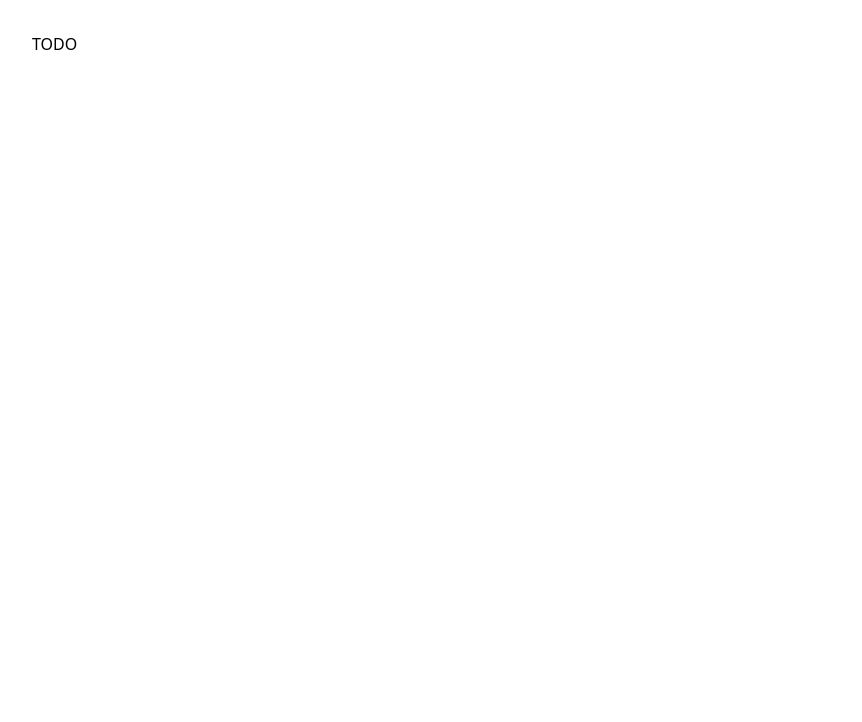
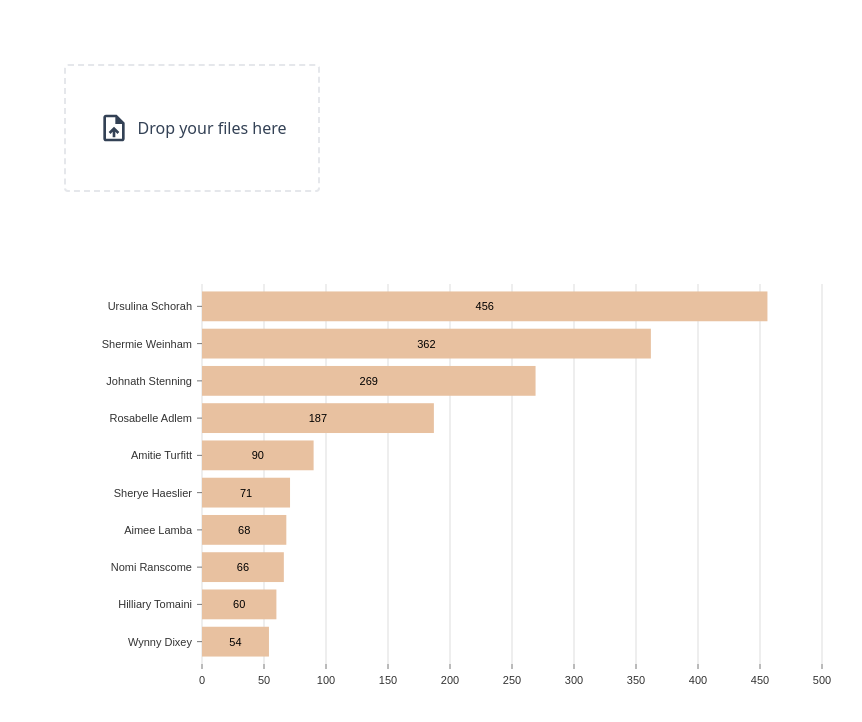
Before and after one commit to karl-run/emoji-graph, a Next.js app: page / in a window 1280 px wide. Shown: the top 722 px of the page, without its empty margins (0-862 px from the left). Built offline with nearby package versions, Linux system fonts and the light colour scheme.

Commit message:
working poc

```diff
--- /dev/null
+++ b/src/analyse/emojis.ts
@@ -0,0 +1,21 @@
+import * as R from 'remeda';
+
+import { Emoji } from '@/analyse/parse';
+
+export function getTop(emojis: Emoji[], count = 10): [string, number][] {
+  const userLookup = R.pipe(
+    emojis,
+    R.uniqBy(R.prop('user_id')),
+    R.map((it): [string, string] => [it.user_id, it.user_display_name]),
+    (it) => R.fromPairs(it),
+  );
+
+  return R.pipe(
+    emojis,
+    R.groupBy(R.prop('user_id')),
+    R.toPairs,
+    R.sortBy((it) => it[1].length),
+    (it) => it.slice(-count),
+    R.map(([id, emojis]) => [userLookup[id], emojis.length]),
+  );
+}
--- /dev/null
+++ b/src/analyse/parse.ts
@@ -0,0 +1,53 @@
+import { z } from 'zod';
+
+export type Emoji = z.infer<typeof EmojiSchema>;
+const EmojiSchema = z.object({
+  name: z.string(),
+  is_alias: z.number(),
+  alias_for: z.string(),
+  url: z.string(),
+  team_id: z.string(),
+  user_id: z.string(),
+  created: z.number(),
+  is_bad: z.boolean(),
+  user_display_name: z.string(),
+  avatar_hash: z.string(),
+  can_delete: z.boolean(),
+  synonyms: z.array(z.unknown()),
+});
+
+export const ExpectedShapeSchema = z.object({
+  ok: z.boolean(),
+  emoji: z.array(EmojiSchema),
+  paging: z.object({
+    count: z.number(),
+    total: z.number(),
+    page: z.number(),
+    pages: z.number(),
+  }),
+});
+
+export function readDroppedFile(
+  file: File,
+): Promise<Emoji[] | { message: string }> {
+  return new Promise((resolve, reject) => {
+    const reader = new FileReader();
+
+    reader.onabort = () => reject(reader.error ?? 'Unknown error');
+    reader.onerror = () => reject(reader.error ?? 'Unknown error');
+    reader.onload = () => {
+      try {
+        const object = JSON.parse(reader.result as string);
+        const parsed = ExpectedShapeSchema.safeParse(object);
+        if (parsed.success) {
+          return resolve(parsed.data.emoji);
+        } else {
+          reject(parsed.error.message);
+        }
+      } catch (error) {
+        reject('Malformed JSON-file');
+      }
+    };
+    reader.readAsText(file);
+  });
+}
--- a/src/app/page.tsx
+++ b/src/app/page.tsx
@@ -1,7 +1,13 @@
 import { Inter } from 'next/font/google';
+import UploadAndGraph from '@/app/upload-and-graph';
 
 const inter = Inter({ subsets: ['latin'] });
 
 export default function Home() {
-  return <main className="p-8">TODO</main>;
+
+  return (
+    <main className="p-8">
+      <UploadAndGraph />
+    </main>
+  );
 }
--- /dev/null
+++ b/src/app/upload-and-graph.tsx
@@ -0,0 +1,19 @@
+'use client';
+
+import React, { useState } from 'react';
+import FileDropZone from '@/components/FileDropZone';
+import EmojiBarChart from '@/components/EmojiBarChart';
+import { Emoji } from '@/analyse/parse';
+
+function UploadAndGraph(): JSX.Element {
+  const [data, setData] = useState<Emoji[]>([]);
+
+  return (
+    <div>
+      <FileDropZone onFileLoad={setData} />
+      <EmojiBarChart emoji={data} />
+    </div>
+  );
+}
+
+export default UploadAndGraph;
--- /dev/null
+++ b/src/components/EmojiBarChart.tsx
@@ -0,0 +1,51 @@
+'use client';
+
+import React from 'react';
+import * as R from 'remeda';
+import { Bar, BarDatum } from '@nivo/bar';
+import { Emoji } from '@/analyse/parse';
+import { getTop } from '@/analyse/emojis';
+
+const exampleData: BarDatum[] = [
+  { name: 'Wynny Dixey', emojis: 54 },
+  { name: 'Hilliary Tomaini', emojis: 60 },
+  { name: 'Nomi Ranscome', emojis: 66 },
+  { name: 'Aimee Lamba', emojis: 68 },
+  { name: 'Sherye Haeslier', emojis: 71 },
+  { name: 'Amitie Turfitt', emojis: 90 },
+  { name: 'Rosabelle Adlem', emojis: 187 },
+  { name: 'Johnath Stenning', emojis: 269 },
+  { name: 'Shermie Weinham', emojis: 362 },
+  { name: 'Ursulina Schorah', emojis: 456 },
+];
+
+function EmojiBarChart({ emoji }: { emoji: Emoji[] }): JSX.Element {
+  return (
+    <Bar
+      indexBy="name"
+      keys={['emojis']}
+      groupMode="grouped"
+      layout="horizontal"
+      tooltip={() => null}
+      width={900}
+      height={500}
+      margin={{ top: 60, right: 110, bottom: 60, left: 170 }}
+      data={emoji.length == 0 ? exampleData : mapToTop10(emoji)}
+      padding={0.2}
+      labelTextColor={'inherit:darker(1.4)'}
+      labelSkipWidth={16}
+      labelSkipHeight={16}
+      enableGridY={false}
+      enableGridX
+    />
+  );
+}
+
+function mapToTop10(emoji: Emoji[]): BarDatum[] {
+  return R.pipe(
+    getTop(emoji, 10),
+    R.map(([key, count]) => ({ name: key, emojis: count })),
+  );
+}
+
+export default EmojiBarChart;
--- /dev/null
+++ b/src/components/FileDropZone.tsx
@@ -0,0 +1,64 @@
+'use client';
+
+import React, { useCallback } from 'react';
+import { useDropzone } from 'react-dropzone';
+
+import { cn } from '@/utils/cn';
+import { Emoji, readDroppedFile } from '@/analyse/parse';
+
+interface Props {
+  onFileLoad: (emoji: Emoji[]) => void;
+}
+
+function FileDropZone({ onFileLoad }: Props): JSX.Element {
+  const onDrop = useCallback(
+    async (acceptedFiles: File[]) => {
+      const [first] = acceptedFiles;
+
+      const result = await readDroppedFile(first);
+
+      if (Array.isArray(result)) {
+        onFileLoad(result);
+      } else {
+        // TODO error handling
+        console.error(result);
+      }
+    },
+    [onFileLoad],
+  );
+
+  const { getRootProps, getInputProps, isDragActive } = useDropzone({ onDrop });
+
+  console.log('isDragActive: ', isDragActive);
+
+  return (
+    <div className="m-8">
+      <div
+        {...getRootProps()}
+        className={cn(
+          'border-dashed border-2 w-64 h-32 rounded flex justify-center items-center text-slate-700',
+          {
+            'border-blue-500': isDragActive,
+          },
+        )}
+      >
+        <input {...getInputProps()} />
+        <svg
+          className="h-8 mr-2"
+          focusable="false"
+          aria-hidden="true"
+          viewBox="0 0 24 24"
+        >
+          <path
+            fill="currentColor"
+            d="M14 2H6c-1.1 0-1.99.9-1.99 2L4 20c0 1.1.89 2 1.99 2H18c1.1 0 2-.9 2-2V8l-6-6zm4 18H6V4h7v5h5v11zM8 15.01l1.41 1.41L11 14.84V19h2v-4.16l1.59 1.59L16 15.01 12.01 11z"
+          ></path>
+        </svg>
+
+        <span className="block text-grey">Drop your files here</span>
+      </div>
+    </div>
+  );
+}
+
+export default FileDropZone;
--- /dev/null
+++ b/src/utils/cn.ts
@@ -0,0 +1,6 @@
+import clsx from 'clsx';
+import { twMerge } from 'tailwind-merge';
+
+export const cn: typeof clsx = (...args) => {
+  return twMerge(clsx(...args));
+};
```
Also changed, not shown: package.json (+8 -1 lines), tsconfig.json (+2 -8 lines), 2 other files (tests, documents, lock files or other folders).
